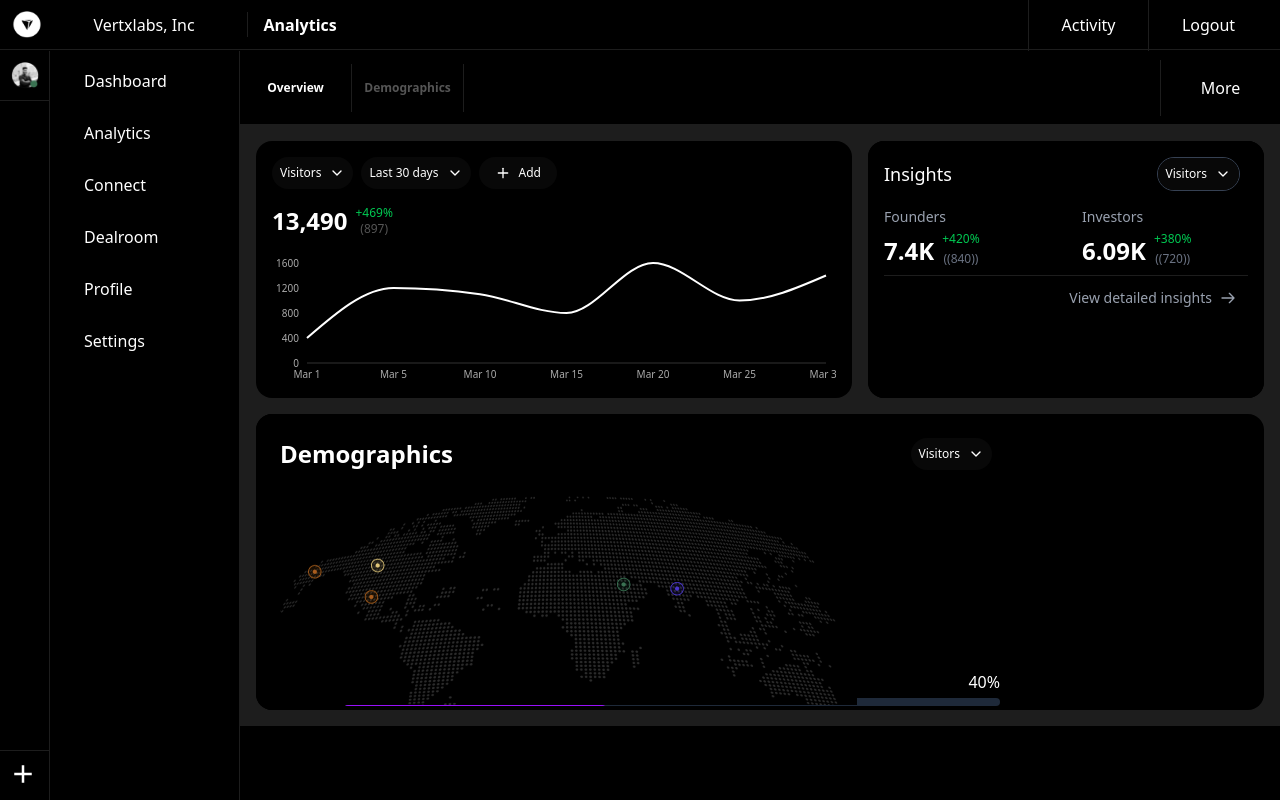
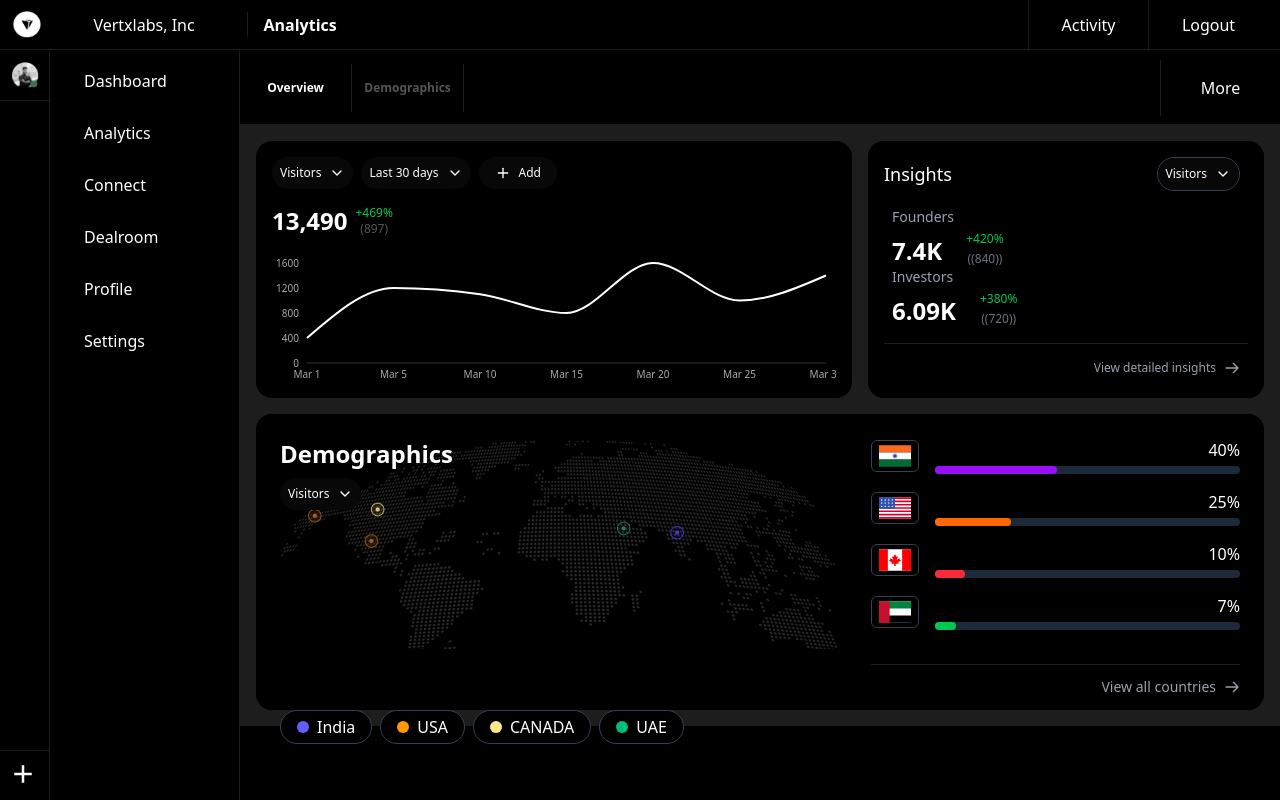
Before and after one commit to ravichandrapalla/vertxLabss, a React (Vite) app: page / in a window 1280 px wide. Built offline with nearby package versions, Linux system fonts and the light colour scheme.

Commit message:
more ui fixes

```diff
--- a/src/components/graphs/DemoGraphicsCard.jsx
+++ b/src/components/graphs/DemoGraphicsCard.jsx
@@ -81,9 +81,9 @@ const DemographicsCard = ({
     : allDemographics.slice(0, 4);
 
   return (
-    <div className="bg-black text-white p-6 rounded-xl w-full max-w-3xl">
-      <div className="border-[]">
-        <div className="flex justify-between items-center mb-6">
+    <div className="bg-black text-white p-6 rounded-xl w-full max-w-3xl md:max-w-full">
+      <div className="relative md:flex ">
+        <div className="flex justify-between items-center mb-6 md:flex-col md:items-start md:space-y-2 md:absolute md:top-[0%] md:z-50 md:left-0">
           <h2 className="text-2xl font-bold">Demographics</h2>
           <div className="relative">
             <Dropdown
@@ -97,43 +97,13 @@ const DemographicsCard = ({
             />
           </div>
         </div>
-        <div className="flex mb-4">
-          <div className="relative w-full h-40">
-            {/* Placeholder for world map - replace with your actual map image */}
-            <div className="absolute inset-0 ">
-              {/* This represents the dotted world map */}
-              <div className="w-full h-full bg-dots">
-                <img src={World} alt="world map" />
-              </div>
-            </div>
-
-            {/* Location markers */}
-            {/* <div className="absolute top-1/4 left-1/3">
-            <div className="w-3 h-3 rounded-full bg-indigo-500"></div>
-          </div>
-          <div className="absolute top-1/3 left-1/5">
-            <div className="w-3 h-3 rounded-full bg-amber-500"></div>
-          </div>
-          <div className="absolute top-1/4 left-1/5">
-            <div className="w-3 h-3 rounded-full bg-amber-200"></div>
-          </div>
-          <div className="absolute top-1/3 left-2/5">
-            <div className="w-3 h-3 rounded-full bg-emerald-500"></div>
-          </div> */}
+        <div className="flex mb-4 md:w-[80%]  ">
+          <div className="w-full h-full bg-dots ">
+            <img src={World} alt="world map" />
           </div>
         </div>
-        {/* <div className="flex space-x-2 mb-6">
-        {countries.map((country, index) => (
-          <div
-            key={index}
-            className="flex items-center bg-black bg-opacity-40 border border-gray-700 rounded-full px-4 py-1"
-          >
-            <div className={`w-3 h-3 rounded-full ${country.color} mr-2`}></div>
-            <span>{country.name}</span>
-          </div>
-        ))}
-      </div> */}
-        <div className="space-y-4">
+
+        <div className="space-y-4  md:w-[50%] md:border-[#1D1D1D] md:border-b">
           {displayDemographics.map((country, index) => (
             <div key={index} className="flex items-center">
               <div className="w-12 h-8 border border-gray-700 rounded-md flex items-center justify-center mr-4">
@@ -156,7 +126,19 @@ const DemographicsCard = ({
         </div>
       </div>
 
-      <div className="flex justify-end mt-6">
+      <div className="hidden md:absolute md:z-50 md:bottom-14 md:flex space-x-2">
+        {countries.map((country, index) => (
+          <div
+            key={index}
+            className="flex items-center bg-black bg-opacity-40 border border-gray-700 rounded-full px-4 py-1"
+          >
+            <div className={`w-3 h-3 rounded-full ${country.color} mr-2`}></div>
+            <span>{country.name}</span>
+          </div>
+        ))}
+      </div>
+
+      <div className="flex justify-end mt-6 md:mt-3">
         <button className="flex items-center text-sm text-gray-400 hover:text-white">
           <span className="mr-2">View all countries</span>
           <svg
--- a/src/components/graphs/InsightsCard.jsx
+++ b/src/components/graphs/InsightsCard.jsx
@@ -30,10 +30,10 @@ const InsightsCard = ({
           />
         </div>
 
-        <div className="grid grid-cols-2 gap-8">
-          <div>
+        <div className="flex items-center justify-between m-2 md:flex-col md:items-start">
+          <div className="w-[50%] ">
             <div className="text-sm text-gray-400 mb-1">Founders</div>
-            <div className="flex items-end">
+            <div className="flex items-end md:gap-4">
               <div className="text-2xl font-bold mr-2">
                 {currentData?.insights?.founders.total || "7.4K"}
               </div>
@@ -48,9 +48,9 @@ const InsightsCard = ({
             </div>
           </div>
 
-          <div>
+          <div className="w-[50%] ">
             <div className="text-sm text-gray-400 mb-1">Investors</div>
-            <div className="flex items-end">
+            <div className="flex items-end md:gap-4">
               <div className="text-2xl font-bold mr-2">
                 {currentData?.insights?.investors.total || "6.09K"}
               </div>
@@ -67,9 +67,9 @@ const InsightsCard = ({
         </div>
       </div>
 
-      <div className="flex justify-end p-3">
+      <div className="flex justify-end p-2 md:mt-2">
         <button className="flex items-center text-sm text-gray-400 hover:text-white">
-          <span className="mr-2">View detailed insights</span>
+          <span className="mr-2 text-xs">View detailed insights</span>
           <svg
             xmlns="http://www.w3.org/2000/svg"
             className="h-4 w-4"
--- a/src/pages/MainPage.jsx
+++ b/src/pages/MainPage.jsx
@@ -506,9 +506,9 @@ const MainPage = () => {
     }
     if (activeTab === "Demographics") {
       return (
-        <div className="flex flex-col space-y-4 min-h-screen w-screen bg-[#1D1D1D] text-white p-4">
+        <div className="flex flex-col md:flex-row space-y-4 md:space-x-4 h-screen md:max-h-[calc(100vh-150px)] md:max-w-[calc(100vw-240px)]  w-screen bg-[#1D1D1D] text-white p-4">
           {" "}
-          <div className=" max-h-[572px] rounded-2xl overflow-hidden bg-[#000000] ">
+          <div className=" max-h-[572px] md:min-h-full md:min-w-full rounded-2xl overflow-hidden bg-[#000000] ">
             <DemographicsCard
               demographicType={demographicType}
               setDemographicType={setDemographicType}
```
